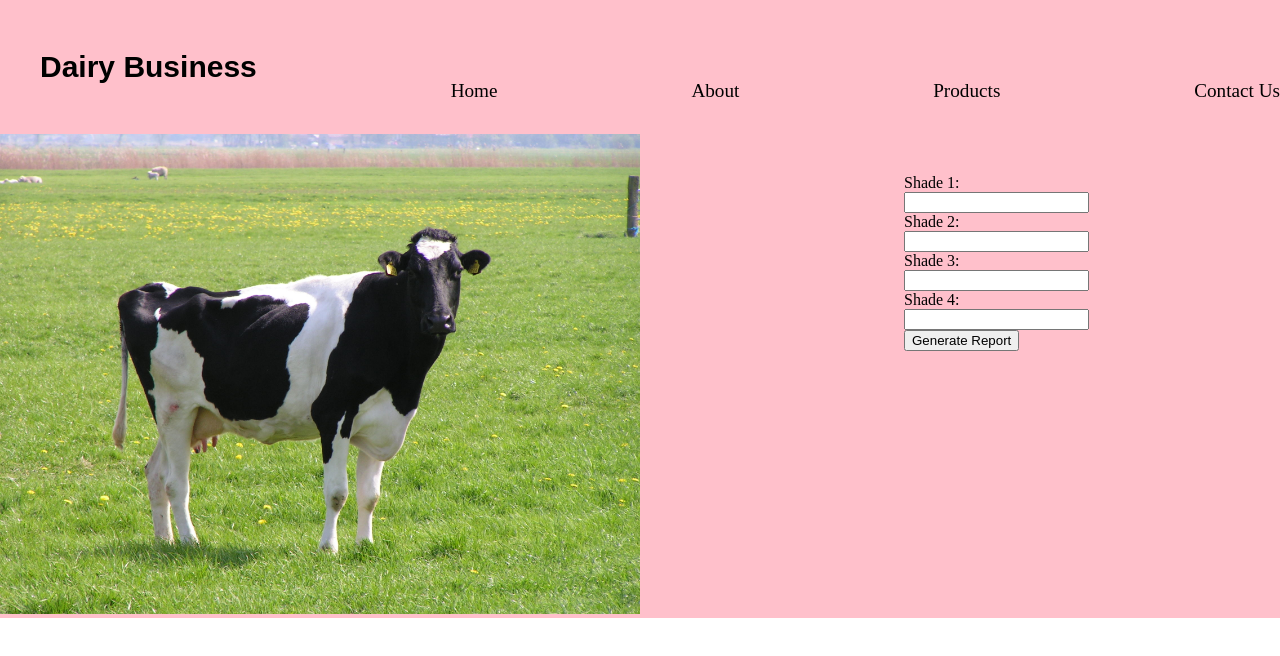
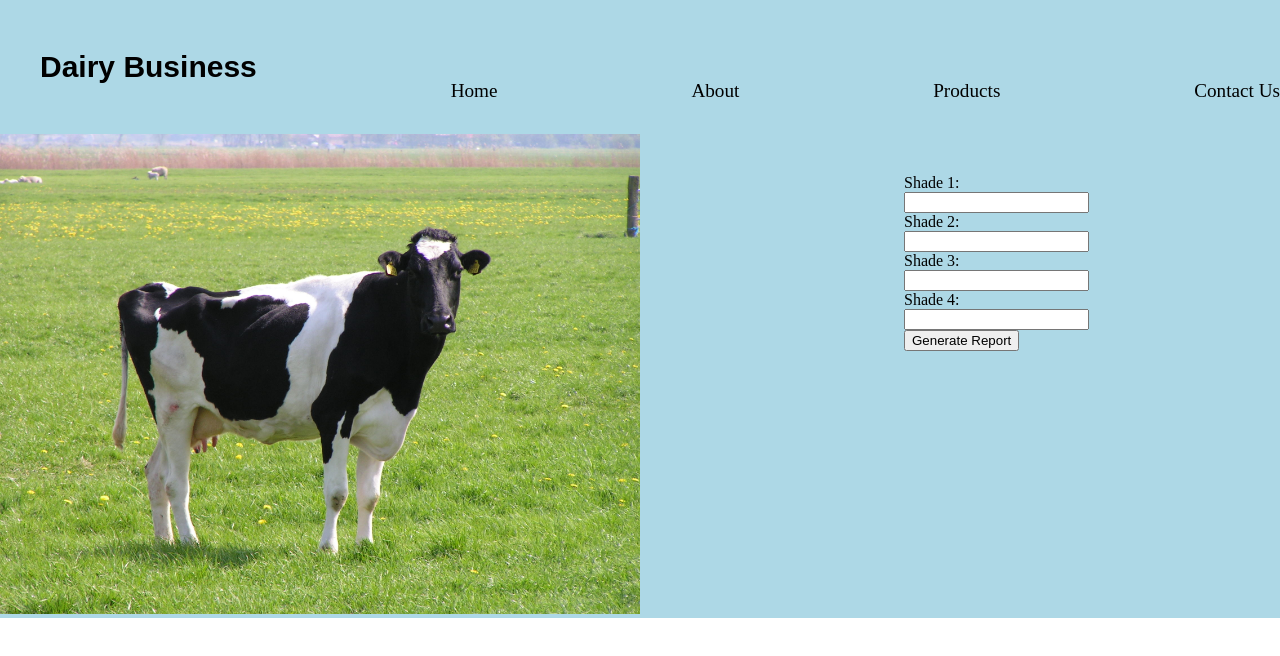
Before and after one commit to Zablon-Onchari-Nyabuto/DairyBusiness, a plain HTML site: page index.html in a window 1280 px wide. Drawn offline with Linux system fonts and the light colour scheme.

Commit message:
Update index.css

```diff
--- a/index.css
+++ b/index.css
@@ -4,7 +4,7 @@
 }
 /* Styling the navigation bar */
 .topnav {
-  background-color: pink;
+  background-color: lightblue;
   text-align: justify;
 }
 .logo {
@@ -47,7 +47,7 @@ a {
 
 /* Styling the image of the body background */
 .body {
-  background-color: pink;
+  background-color: lightblue;
   float: left;
   display: flex;
 }
```
